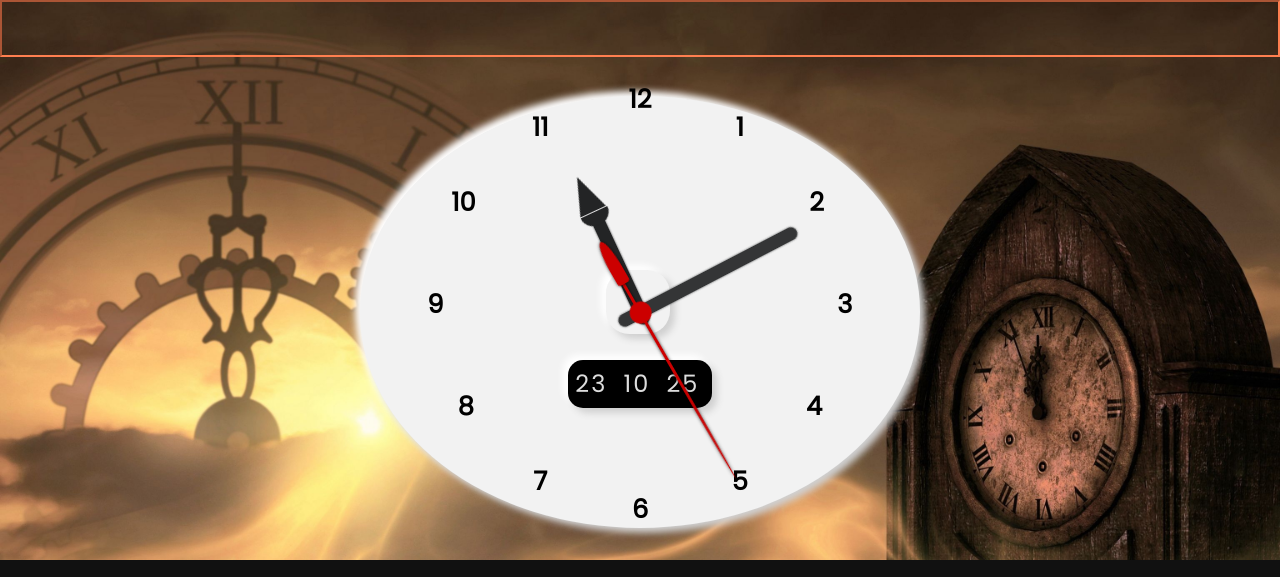
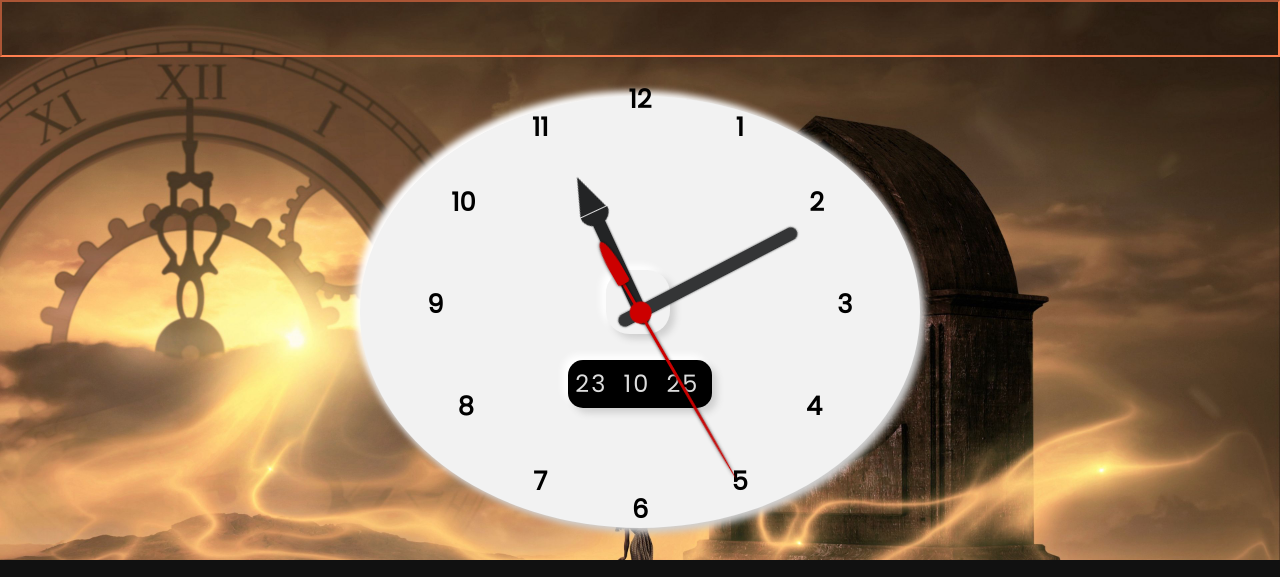
Before and after one commit to Uncle-Fii/Uncle-Fii.github.io, a plain HTML site: page cogsworth-2/index.html in a window 1280 px wide. Shown: the top 577 px of the page. Drawn offline with Linux system fonts and the light colour scheme.

Commit message:
Update style.css

```diff
--- a/cogsworth-2/style.css
+++ b/cogsworth-2/style.css
@@ -9,7 +9,7 @@
 
 body {
 background-image: url("clockwallpaper.jpg");
-background-size: 200vh;
+background-size: cover;
 background-repeat: no-repeat;
 }
 
@@ -323,6 +323,7 @@ footer{
     color: aqua;
 }
 
+
 .footer-bottom p{
    float: left;
    font-size: 14px;
```
